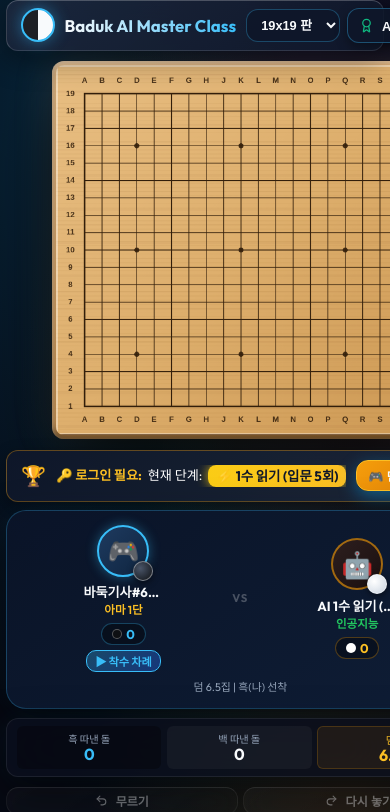
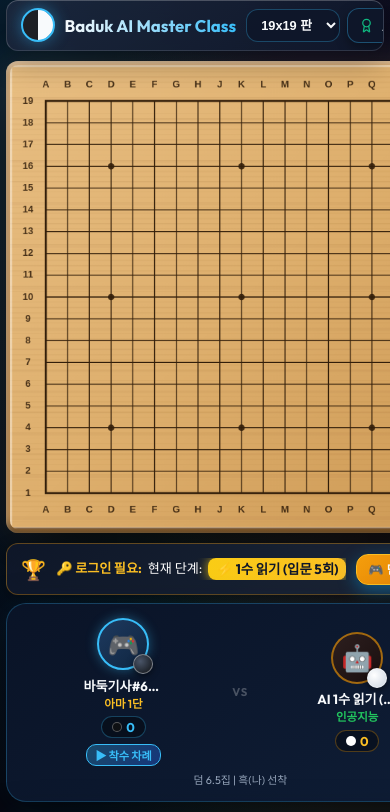
Before and after one commit to korbill73/baduk, a React (Vite) app: page / in a window 390 px wide. Shown: the top 812 px of the page. Built offline with nearby package versions, Linux system fonts and the light colour scheme; no server answers.

Commit message:
Fix mobile portrait right edge clipping with strict max-width 100% and overflow-x hidden

```diff
--- a/src/index.css
+++ b/src/index.css
@@ -292,16 +292,21 @@
   -webkit-tap-highlight-color: transparent;
 }
 
-/* ===== 모바일 (960px 이하) ===== */
+/* ===== 모바일 세로 모드 (960px 이하) - 오른쪽 짤림 100% 원천 방지 ===== */
 @media (max-width: 960px) {
-  html, body {
-    height: auto;
-    overflow-y: auto;
-    overflow-x: hidden;
+  html, body, #root {
+    width: 100% !important;
+    max-width: 100% !important;
+    overflow-x: hidden !important;
+    margin: 0 !important;
+    padding: 0 !important;
   }
 
   .app-main-container {
-    padding: 0 4px 2rem 4px !important;
+    width: 100% !important;
+    max-width: 100% !important;
+    padding: 0 6px 2rem 6px !important;
+    box-sizing: border-box !important;
     overflow-x: hidden !important;
   }
 
@@ -310,11 +315,18 @@
     grid-template-columns: 1fr !important;
     gap: 0.5rem;
     width: 100% !important;
-    max-width: 100vw !important;
+    max-width: 100% !important;
     box-sizing: border-box !important;
   }
 
   /* 헤더 모바일 스크롤 가능 */
+  header.glass-panel {
+    max-width: 100% !important;
+    width: 100% !important;
+    box-sizing: border-box !important;
+    overflow-x: auto !important;
+  }
+
   .header-nav-group,
   .header-actions-group {
     width: 100%;
@@ -337,11 +349,11 @@
     flex-shrink: 0;
   }
 
-  /* 모바일 바둑판 프레임 100% 짤림 없는 완벽한 스마트폰 피팅 */
+  /* 모바일 바둑판 프레임 세로모드 짤림 100% 제로 피팅 */
   .board-frame {
     padding: 4px !important;
-    max-width: min(100vw - 12px, 540px) !important;
-    width: calc(100vw - 12px) !important;
+    max-width: 100% !important;
+    width: 100% !important;
     box-sizing: border-box !important;
     margin: 0 auto !important;
     border-radius: var(--radius-md) !important;
@@ -355,6 +367,9 @@
   .right-panel-scroll {
     max-height: none !important;
     overflow-y: visible !important;
+    width: 100% !important;
+    max-width: 100% !important;
+    box-sizing: border-box !important;
   }
 }
 
```
